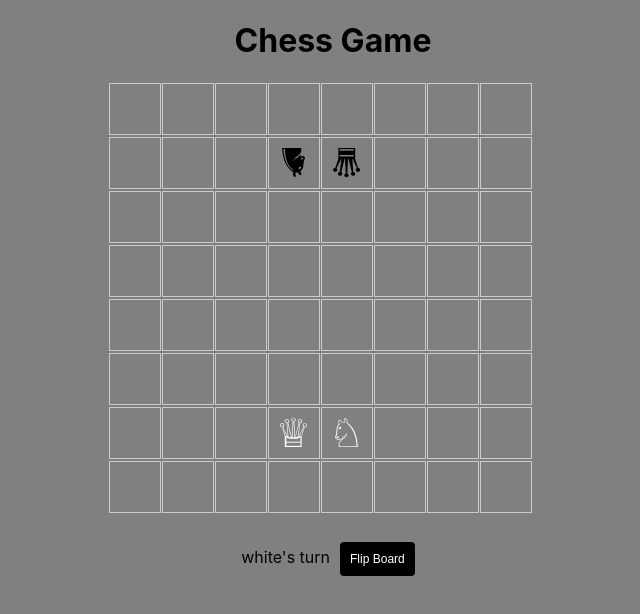
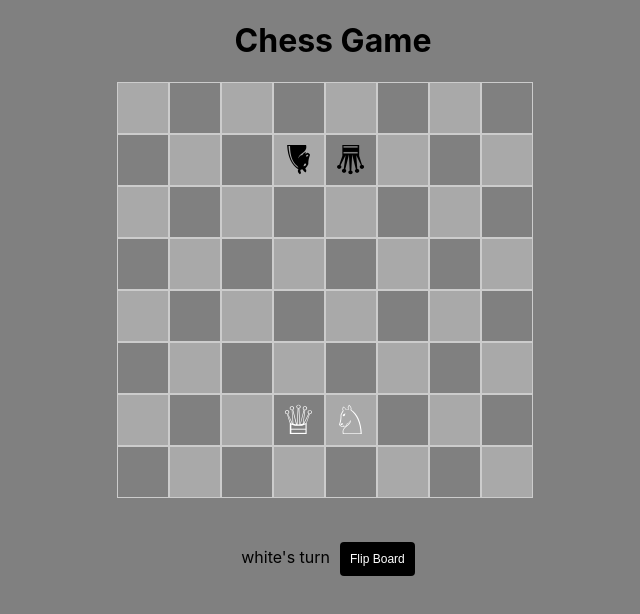
Before and after one commit to karanghai9/chess-game, a React (Create React App) app: page / in a window 1280 px wide. Shown: the top 614 px of the page, without its empty margins (307-947 px from the left). Built offline with nearby package versions, Linux system fonts and the light colour scheme.

Commit message:
Winner declaration and styling improvements.

```diff
--- a/src/Components/Board.jsx
+++ b/src/Components/Board.jsx
@@ -9,6 +9,8 @@ const Board = () => {
     const [validPaths, setValidPaths] = useState([]);
     const [turn, setTurn] = useState('white');
     const [canRemovePieces, setcanRemovePieces] = useState([]);
+    const [gameEnded, setGameEnded] = useState(false);
+    const [winner, setWinner] = useState(null);
 
     const [pieces, setPieces] = useState(
         [
@@ -161,7 +163,7 @@ const Board = () => {
 
         if (selectedPieceType === 'K') { // for knight
             if ((rowDiff === 2 && colDiff === 1) || (rowDiff === 1 && colDiff === 2)) {
-                if(pieces[toRow][toCol] && pieces[toRow][toCol].color === turn) {
+                if (pieces[toRow][toCol] && pieces[toRow][toCol].color === turn) {
                     return false; //Square is already occupied by a piece
                 }
                 return true; //Square is unoccupied
@@ -173,8 +175,8 @@ const Board = () => {
                 (fromRow === toRow && isPathClear(fromRow, fromCol, toRow, toCol, 'horizontal')) ||
                 (fromCol === toCol && isPathClear(fromRow, fromCol, toRow, toCol, 'vertical')) ||
                 (rowDiff === colDiff && isPathClear(fromRow, fromCol, toRow, toCol, 'diagonal'))
-            ){
-                if(pieces[toRow][toCol] && pieces[toRow][toCol].color === turn) {
+            ) {
+                if (pieces[toRow][toCol] && pieces[toRow][toCol].color === turn) {
                     return false; //Square is already occupied by a piece
                 }
                 return true; //Square is unoccupied
@@ -184,6 +186,7 @@ const Board = () => {
     };
 
     const handleSquareClick = (row, col) => {
+        if (!gameEnded) {
             if (!selectedPiece) { //if there exists no pre-selected piece
                 if (pieces[row][col] && pieces[row][col].color === turn) {
                     setSelectedPiece({ row, col });
@@ -205,17 +208,30 @@ const Board = () => {
             if (isMoveValid(selectedPiece.row, selectedPiece.col, row, col, selectedPieceType) && selectedPieceType) {
                 setcanRemovePieces([]);
                 const newPieces = [...pieces];
+                const capturedPiece = newPieces[row][col];
                 newPieces[row][col] = newPieces[selectedPiece.row][selectedPiece.col];
                 newPieces[selectedPiece.row][selectedPiece.col] = null;
+
+                if (selectedPieceType === 'Q' && capturedPiece?.type === 'Q' && capturedPiece?.color !== turn) {
+                    // Check if the move captures the opponent's queen
+                    setGameEnded(true);
+                    setWinner(turn === 'white' ? 'black' : 'white');
+                } else if (selectedPieceType === 'K' && capturedPiece?.type === 'Q' && capturedPiece?.color !== turn) {
+                    // Check if the move captures the opponent's queen
+                    setGameEnded(true);
+                    setWinner(turn === 'white' ? 'black' : 'white');
+                }
+
                 setPieces(newPieces);
                 setTurn(turn === 'white' ? 'black' : 'white');
                 setSelectedPiece(null);
                 setValidPaths([]);
             }
-        else{
+            else {
                 setcanRemovePieces([]);
                 setSelectedPiece(null);
                 setValidPaths([]);
+            }
         }
     };
 
@@ -248,7 +264,7 @@ const Board = () => {
                 ))}
             </div>
             <div className='turn'>
-                {`${turn}'s turn`}
+                {gameEnded ? `Game Over, ${winner === 'white' ? 'Black' : 'White'} won!` : `${turn}'s turn`}
                 <button onClick={flipBoard} className="flipBoardButton">Flip Board</button>
             </div>
         </>
--- a/src/Styles/Square.css
+++ b/src/Styles/Square.css
@@ -6,7 +6,6 @@
     align-items: center;
     border: 1px solid #ccc;
     cursor: pointer;
-    margin: 1px;
 }
 
 .chess-piece {
@@ -37,3 +36,8 @@
 .square.removablePiece {
     background-color: red !important;
 }
+
+.row:nth-child(even) .square:nth-child(odd):not(.valid-move),
+.row:nth-child(odd) .square:nth-child(even):not(.valid-move) {
+    background-color: darkgray;
+}
```
Lines whose indentation alone changed are shown as unchanged.
